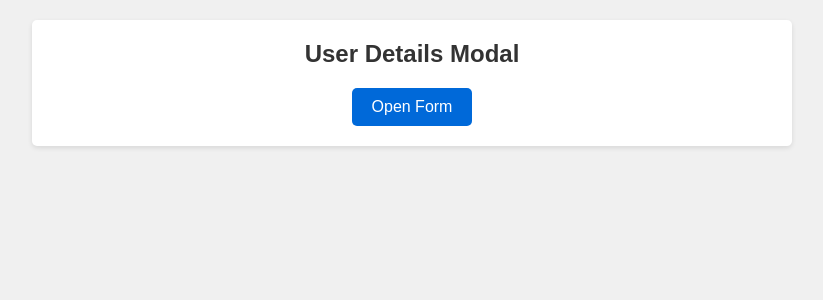
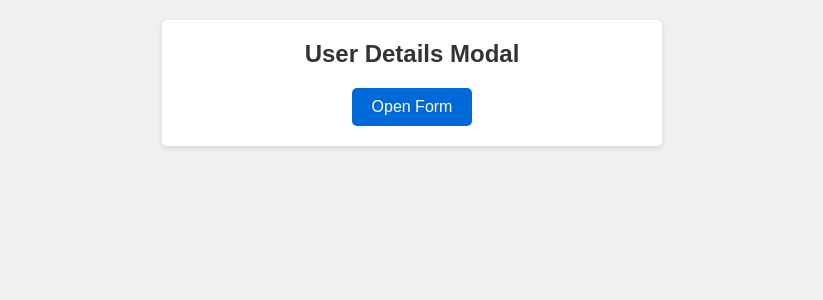
Before and after one commit to MansiYadavv/XModal, a React (Vite) app: page / in a window 1280 px wide. Shown: the top 300 px of the page, without its empty margins (228-1051 px from the left). Built offline with nearby package versions, Linux system fonts and the light colour scheme.

Commit message:
changes made

```diff
--- a/src/Xmodal/xmodal.css
+++ b/src/Xmodal/xmodal.css
@@ -10,23 +10,18 @@ body {
   background-color: #f0f0f0;
 }
 
-.app-container {
-  max-width: 800px;
-  margin: 0 auto;
-  padding: 20px;
-}
-
-/* Initial container */
-.initial-container {
+/* Button container */
+.button-container {
+  max-width: 500px;
+  margin: 20px auto;
   background-color: white;
   padding: 20px;
   border-radius: 5px;
   box-shadow: 0 2px 5px rgba(0, 0, 0, 0.1);
   text-align: center;
-  margin-bottom: 20px;
 }
 
-.initial-container h2 {
+.button-container h2 {
   margin-top: 0;
   color: #333;
 }
@@ -61,7 +56,6 @@ body {
 
 .modal {
   background-color: white;
-  padding: 30px;
   border-radius: 5px;
   box-shadow: 0 5px 15px rgba(0, 0, 0, 0.3);
   width: 100%;
@@ -69,12 +63,16 @@ body {
   animation: fadeIn 0.3s;
 }
 
+.modal-content {
+  padding: 30px;
+}
+
 @keyframes fadeIn {
   from { opacity: 0; transform: translateY(-20px); }
   to { opacity: 1; transform: translateY(0); }
 }
 
-.modal h2 {
+.modal-content h2 {
   text-align: center;
   margin-top: 0;
   margin-bottom: 20px;
--- a/src/Xmodal/xmodal.jsx
+++ b/src/Xmodal/xmodal.jsx
@@ -17,13 +17,12 @@ const XModal = () => {
 
   useEffect(() => {
     const handleClickOutside = (e) => {
-      if (modalRef.current && !modalRef.current.contains(e.target)) {
+      if (isOpen && modalRef.current && !modalRef.current.contains(e.target)) {
         handleClose();
       }
     };
-    if (isOpen) {
+
     document.addEventListener("mousedown", handleClickOutside);
-    }
     return () => {
       document.removeEventListener("mousedown", handleClickOutside);
     };
@@ -79,8 +78,8 @@ const XModal = () => {
   };
 
   return (
-    <div className="app-container">
-      <div className="initial-container">
+    <div>
+      <div className="button-container">
         <h2>User Details Modal</h2>
         <button onClick={handleOpen} className="open-button">
           Open Form
@@ -89,7 +88,8 @@ const XModal = () => {
 
       {isOpen && (
         <div className="modal-overlay">
-          <div className="modal" ref={modalRef} id="modal">
+          <div className="modal" ref={modalRef}>
+            <div className="modal-content">
               <h2>Fill Details</h2>
               <form onSubmit={handleSubmit}>
                 <div className="form-group">
@@ -140,6 +140,7 @@ const XModal = () => {
               </form>
             </div>
           </div>
+        </div>
       )}
     </div>
   );
```
Lines whose indentation alone changed are shown as unchanged.
